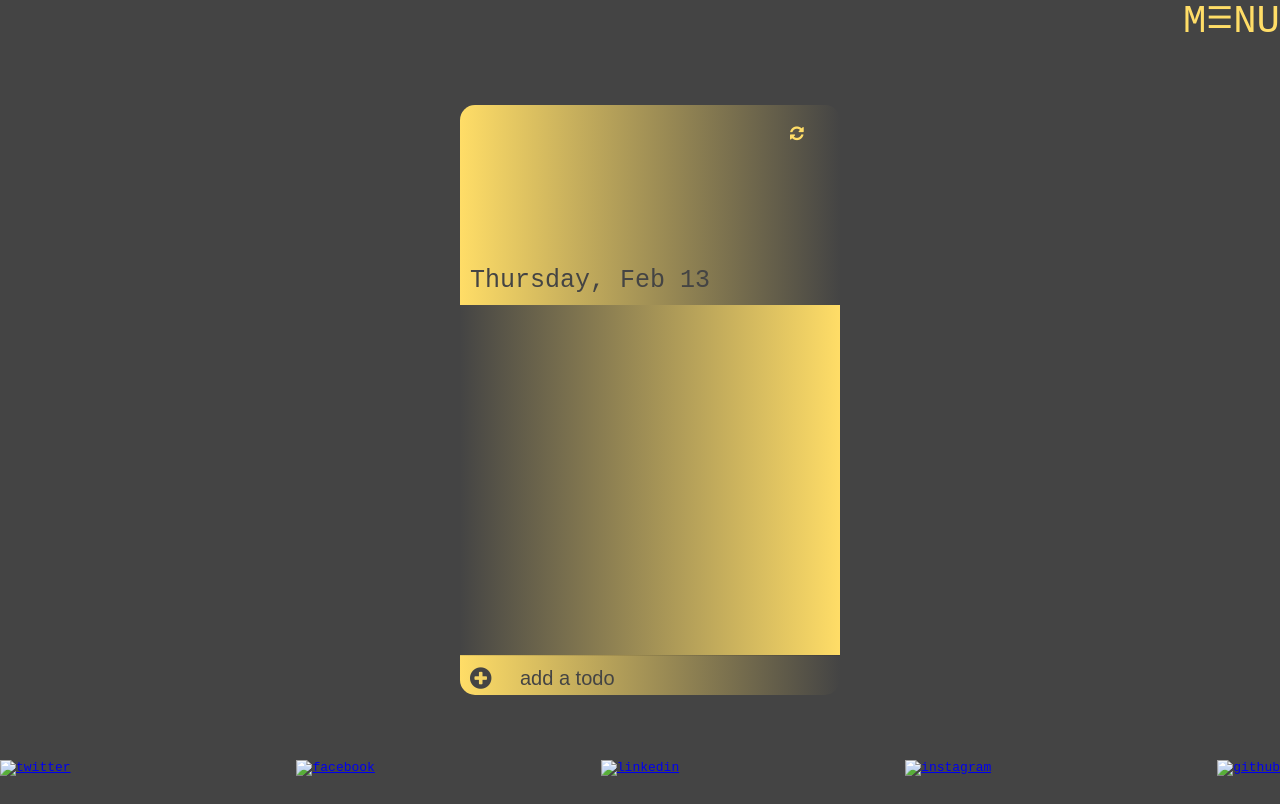
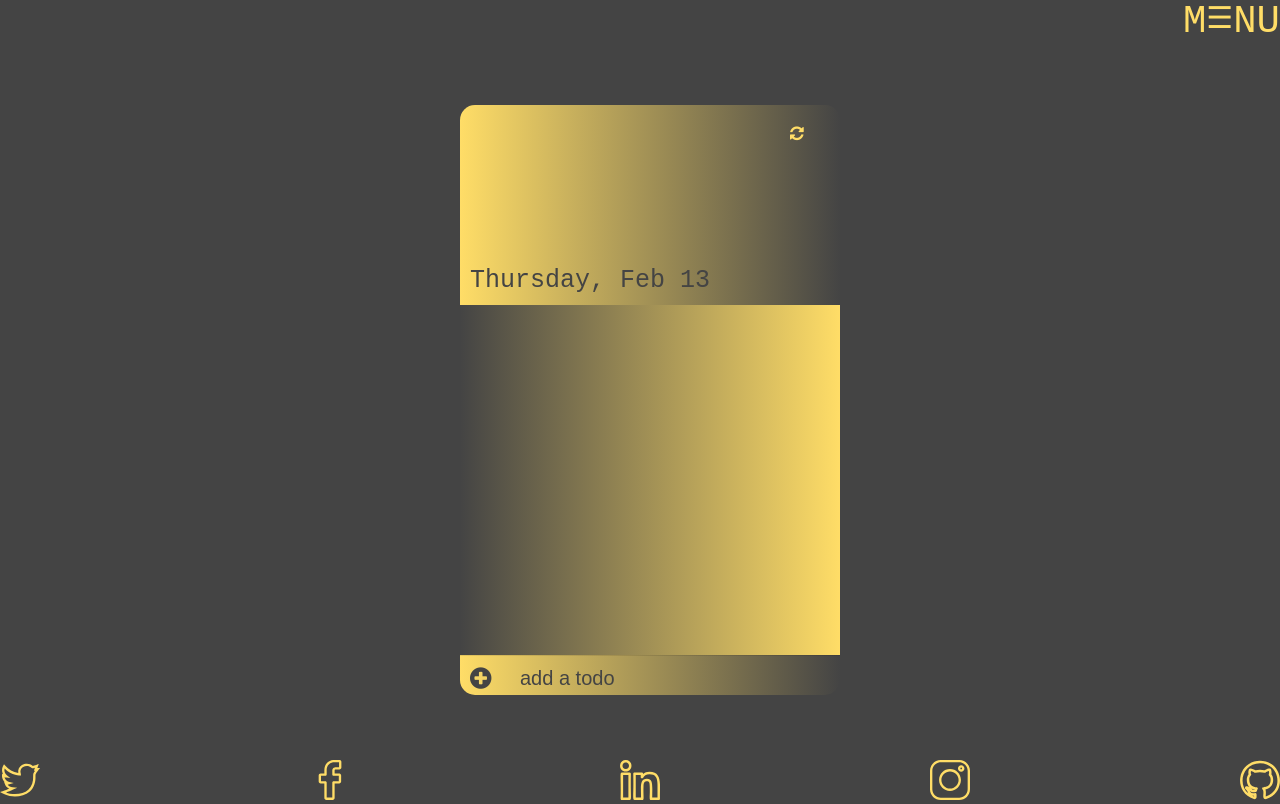
Before and after one commit to rtjae1/wryanToDo, a plain HTML site: page index.html in a window 1280 px wide. Drawn offline with nearby package versions, Linux system fonts and the light colour scheme; the site is published under a folder, as on GitHub Pages, so addresses that start at the root find nothing.

Commit message:
imgs updated

```diff
--- a/index.html
+++ b/index.html
@@ -75,14 +75,14 @@
           class="social-link"
           href="https://twitter.com/lifeswryan"
           target="_blank"
-          ><img src="/assets/img/twitterLogo.svg" alt="twitter"
+          ><img src="./assets/img/twitterLogo.svg" alt="twitter"
         /></a>
         <!-- facebook -->
         <a
           class="social-link"
           href="https://www.facebook.com/lifeswryan"
           target="_blank"
-          ><img src="/assets/img/facebookLogo.svg" alt="facebook"
+          ><img src="./assets/img/facebookLogo.svg" alt="facebook"
         /></a>
         <!-- linkedIn -->
         <a
@@ -90,18 +90,18 @@
           href="https://www.linkedin.com/in/ryanjae/"
           target="_blank"
         >
-          <img src="/assets/img/linkedInLogo.svg" alt="linkedin" />
+          <img src="./assets/img/linkedInLogo.svg" alt="linkedin" />
         </a>
         <!-- instagram -->
         <a
           class="social-link"
           href="https://www.instagram.com/lifeswryan/"
           target="_blank"
-          ><img src="/assets/img/instagramLogo.svg" alt="instagram"
+          ><img src="./assets/img/instagramLogo.svg" alt="instagram"
         /></a>
         <!-- gitHub -->
         <a class="social-link" href="https://github.com/rtjae1" target="_blank"
-          ><img src="/assets/img/gitHubLogo.svg" alt="github"
+          ><img src="./assets/img/gitHubLogo.svg" alt="github"
         /></a>
       </div>
     </div>
```
